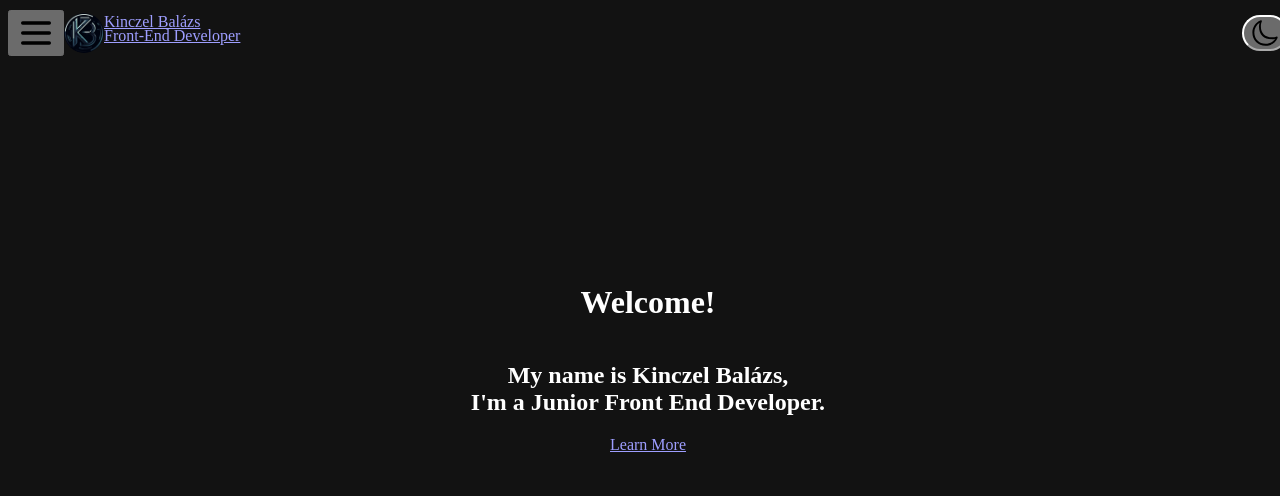
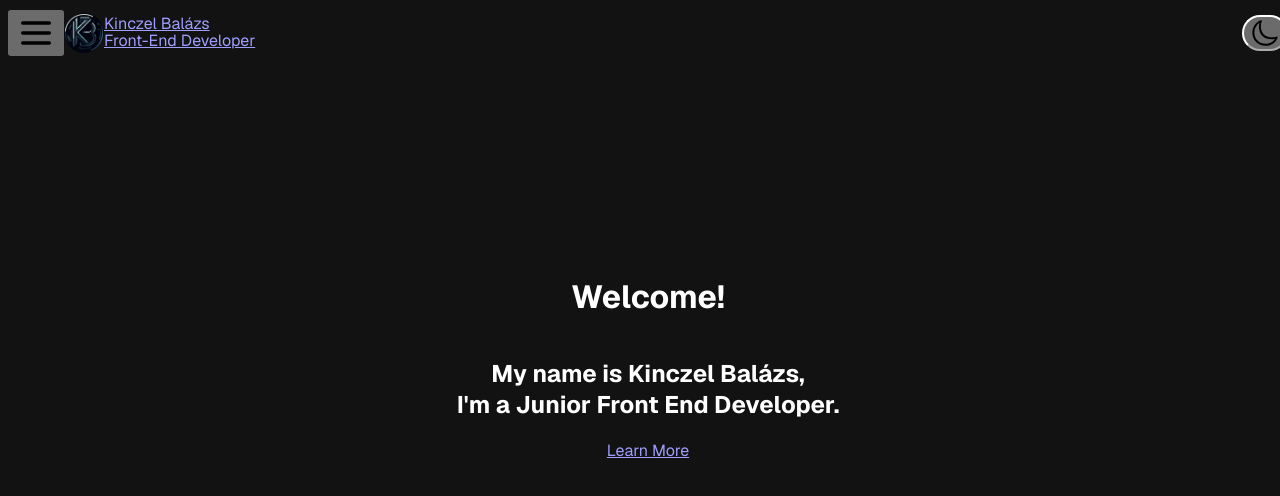
Before and after one commit to Blzs101/Portfolio, a Next.js app: page / in a window 1280 px wide. Shown: the top 496 px of the page. Built offline with nearby package versions, Linux system fonts and the light colour scheme.

Commit message:
added geistsans font family to the body

```diff
--- a/package.json
+++ b/package.json
@@ -11,6 +11,7 @@
   "dependencies": {
     "@emailjs/browser": "^3.11.0",
     "@hookform/resolvers": "^3.3.1",
+    "geist": "^1.1.0",
     "next": "latest",
     "next-themes": "^0.2.1",
     "nextjs-toploader": "^1.4.2",
--- a/src/app/layout.tsx
+++ b/src/app/layout.tsx
@@ -3,6 +3,7 @@ import './globals.css'
 import type { Metadata } from 'next'
 import Navbar from '@/components/Navbar'
 import ThemeContext from '@/context/ThemeContext'
+import { GeistSans } from 'geist/font/sans'
 
 export const metadata: Metadata = {
   title: "Kinczel Balázs's Portfolio ",
@@ -41,7 +42,7 @@ export default function RootLayout({
 
   return (
     <html lang="en">
-      <body className='inset-0 w-full h-full p-3 overflow-auto md:p-6 bg-white text-black hover:border:black dark:bg-[#23272f] dark:text-white dark:hover:white'>
+      <body className={`${GeistSans.className} inset-0 w-full h-full p-3 overflow-auto md:p-6 bg-white text-black hover:border:black dark:bg-[#23272f] dark:text-white dark:hover:white`}>
         <NextTopLoader showSpinner={false} color="rgb(71,85,105)" />
         <ThemeContext>
           <Navbar />
```
Also changed, not shown: 1 other file (tests, documents, lock files or other folders).
